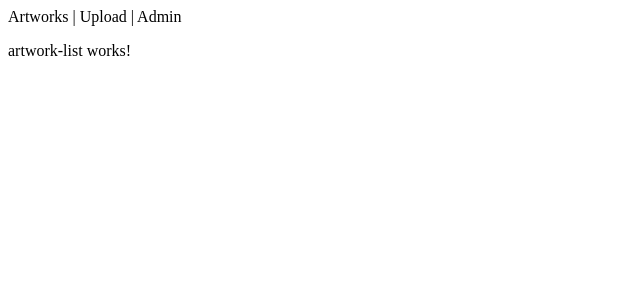
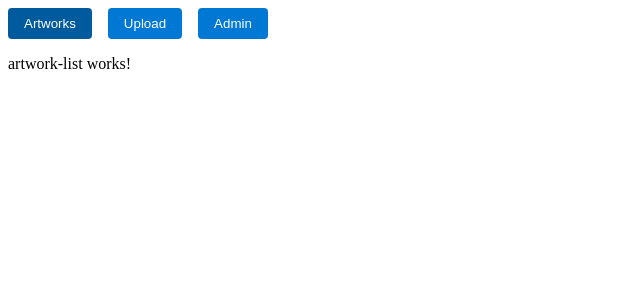
Before and after one commit to medwards1081/CW2-artshare, an Angular app in the folder artshare-ui/: page /artworks in a window 1280 px wide. Shown: the top 300 px of the page, without its empty margins (0-640 px from the left). Built offline with nearby package versions, Linux system fonts and the light colour scheme.

Commit message:
Fix navbar routing: standalone components, RouterModule import, button type corrections

```diff
--- a/artshare-ui/src/app/app.component.html
+++ b/artshare-ui/src/app/app.component.html
@@ -1,7 +1,7 @@
 <nav>
-  <a routerLink="/artworks">Artworks</a> |
-  <a routerLink="/upload">Upload</a> |
-  <a routerLink="/admin">Admin</a>
+  <button type="button" routerLink="/artworks" routerLinkActive="active">Artworks</button>
+  <button type="button" routerLink="/upload" routerLinkActive="active">Upload</button>
+  <button type="button" routerLink="/admin" routerLinkActive="active">Admin</button>
 </nav>
 
 <router-outlet></router-outlet>
--- a/artshare-ui/src/app/app.component.scss
+++ b/artshare-ui/src/app/app.component.scss
@@ -0,0 +1,17 @@
+nav {
+  display: flex;
+  gap: 1rem;
+}
+
+button {
+  padding: 0.5rem 1rem;
+  border: none;
+  background-color: #0078d4;
+  color: white;
+  cursor: pointer;
+  border-radius: 4px;
+}
+
+button.active {
+  background-color: #005a9e;
+}
```
Also changed, not shown: artshare-ui/src/app/admin/admin-dashboard/admin-dashboard.component.ts (+5 -2 lines), artshare-ui/src/app/app.component.ts (+5 -2 lines), artshare-ui/src/app/features/artwork-list/artwork-list.component.ts (+6 -2 lines), artshare-ui/src/app/features/upload-form/upload-form.component.ts (+5 -2 lines).
